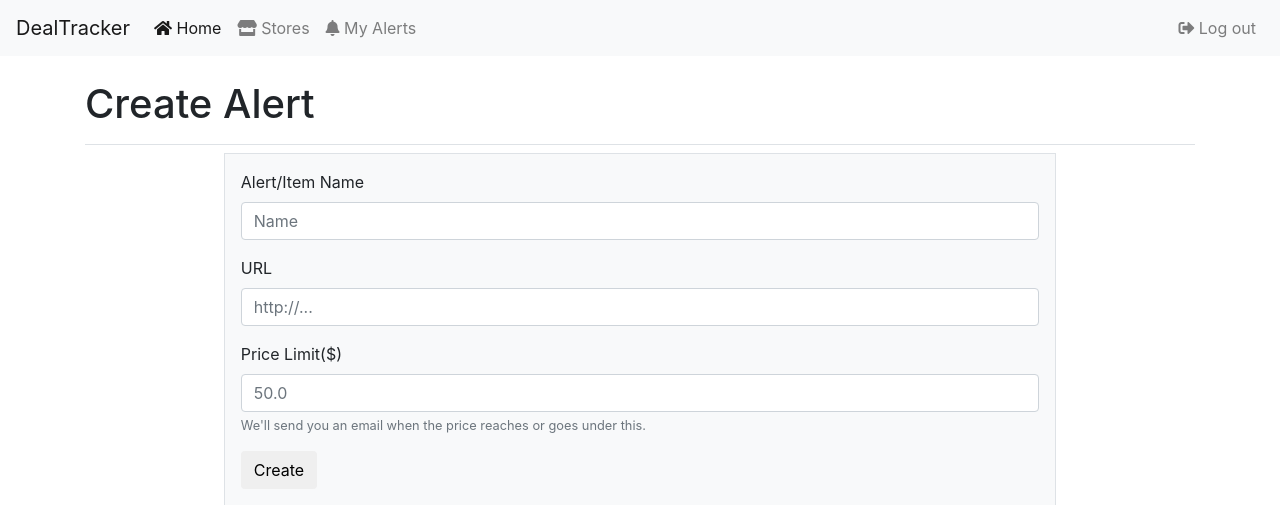
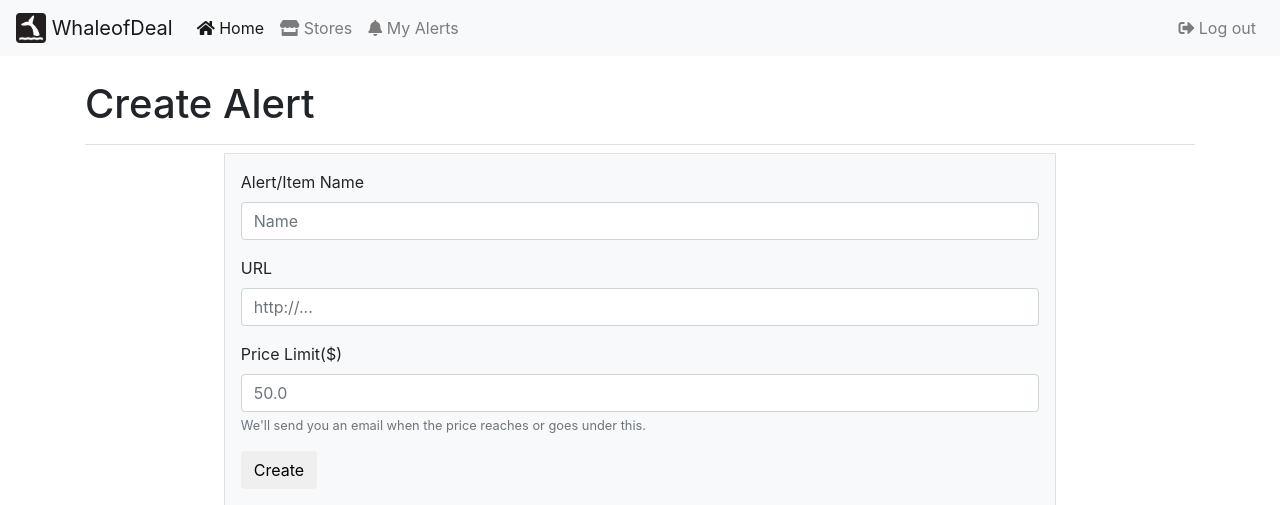
Before and after one commit to winnieliuzzz/weini-repo, a Flask app: page /alerts/new in a window 1280 px wide. Shown: the top 505 px of the page. Run offline with Flask 2, Linux system fonts and the light colour scheme; a user stored in the database is signed in; some libraries are stand-ins or nearby versions.

Commit message:
price alert

```diff
--- a/price_alert/src/templates/html_dependencies.html
+++ b/price_alert/src/templates/html_dependencies.html
@@ -7,3 +7,5 @@
 <link rel="stylesheet" href="{{ url_for('static', filename='css/style.css')}}"/>
 <script src="{{ url_for('static', filename='js/script.js')}}"></script>
 <script src="https://code.jquery.com/jquery-3.3.1.min.js"></script>
+<link rel="shortcut icon" type="image/png" href="/favicon.png"/>
+<link rel="shortcut icon" type="image/png" href="{{ url_for('static', filename='img/whale.png')}}"/>
--- a/price_alert/src/templates/index.html
+++ b/price_alert/src/templates/index.html
@@ -2,7 +2,7 @@
 <html lang="en">
 <head>
     <meta charset="UTF-8">
-    <title>Deal Tracker</title>
+    <title>WhaleofDeal - Track Deals</title>
 
     {% include 'html_dependencies.html' %}
     {% include "users/register.html" %}
@@ -12,7 +12,7 @@
 
 
 <nav class="navbar navbar-expand-lg navbar-light bg-light">
-    <a class="navbar-brand" href="/" title="Home">DealTracker</a>
+    <a class="navbar-brand" href="/" title="Home"><img width="30" height="30" class="d-inline-block align-top" alt="" src="{{ url_for('static', filename='img/whale.png')}}"> WhaleofDeal</a>
     <button class="navbar-toggler" type="button" data-toggle="collapse" data-target="#navbar" aria-controls="navbar"
             aria-expanded="false" aria-label="Toggle navigation">
         <span class="navbar-toggler-icon"></span>
```
Also changed, not shown: price_alert/src/static/img/whale.png (added).
